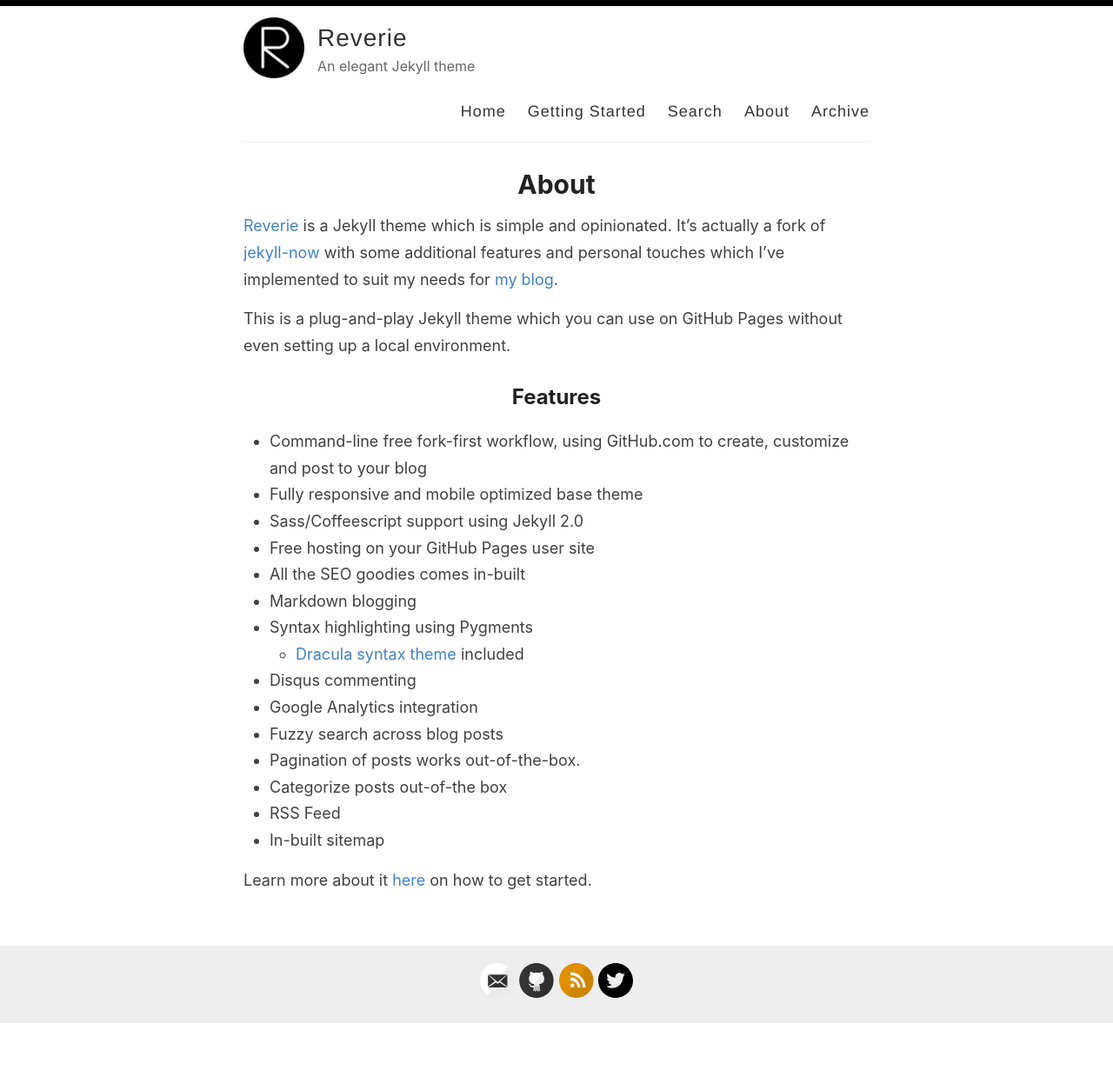
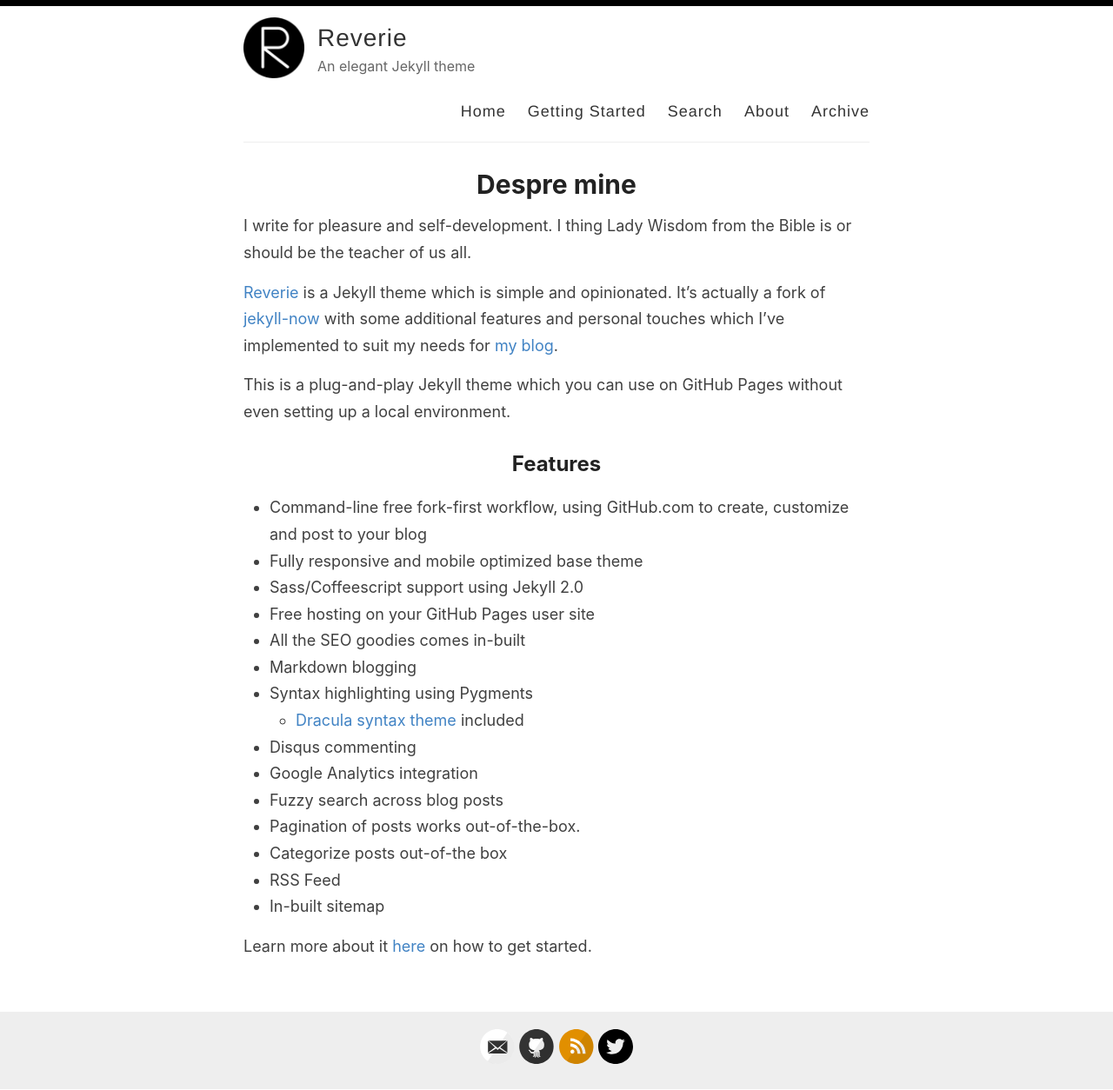
Before and after one commit to Cristian-CALOIAN/reverie, a Jekyll site: the page built from _pages/about.md, in a window 1280 px wide. Shown: the whole page at 87% size. Built offline with Jekyll 4.4.1, drawn with Linux system fonts in a browser that asks for light colours; before the commit the page ends 1178 px from its top, so only the background shows below that.

Commit message:
Update about.md

```diff
--- a/_pages/about.md
+++ b/_pages/about.md
@@ -1,8 +1,11 @@
 ---
 layout: page
-title: About
+title: Despre mine
 permalink: /about/
 ---
+I write for pleasure and self-development. I thing Lady Wisdom from the Bible is or should be the teacher of us all.
+
+
 
 [Reverie](https://github.com/amitmerchant1990/reverie) is a Jekyll theme which is simple and opinionated. It's actually a fork of [jekyll-now](https://github.com/barryclark/jekyll-now) with some additional features and personal touches which I've implemented to suit my needs for [my blog](https://www.amitmerchant.com).
 
```
